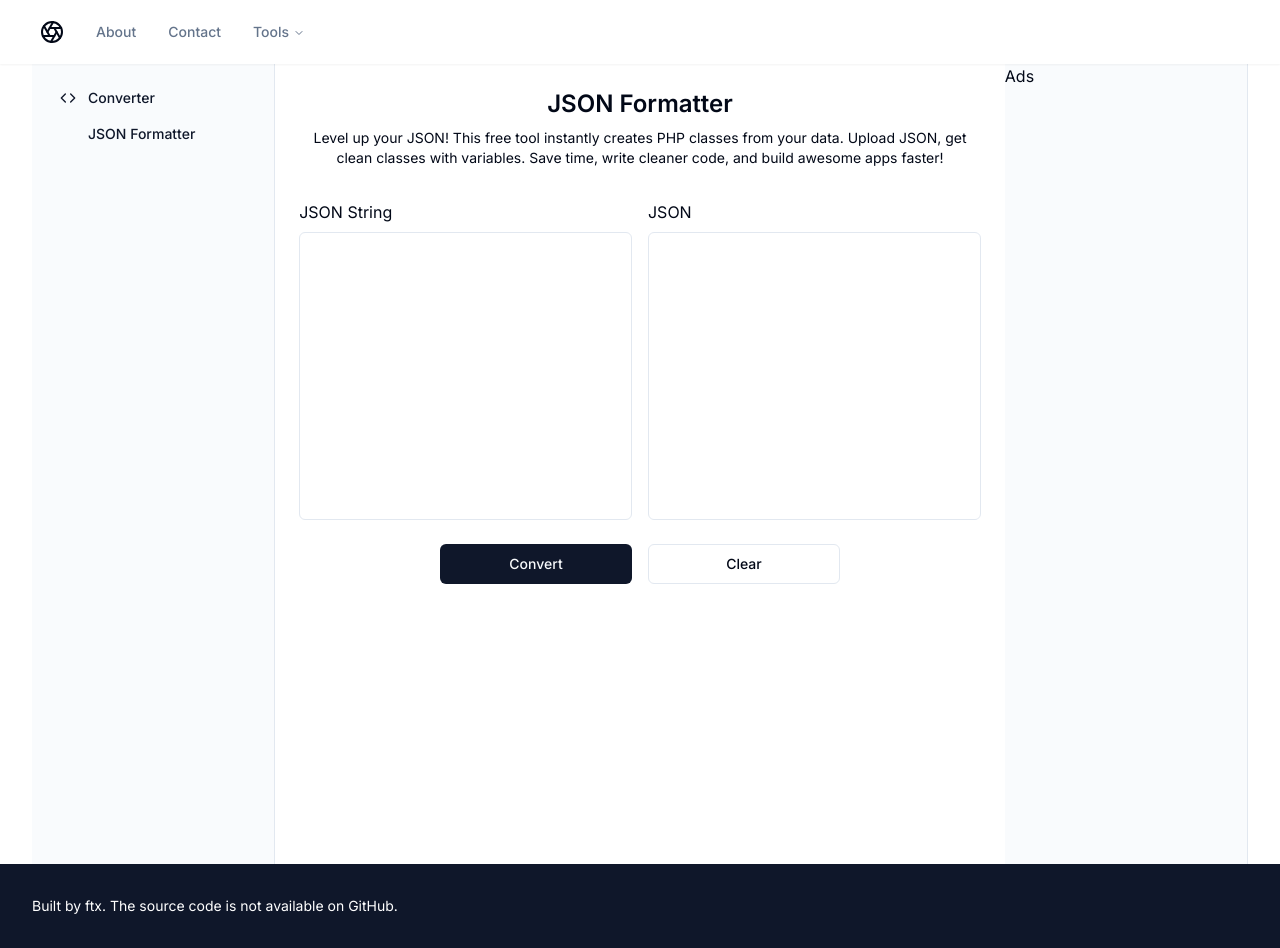
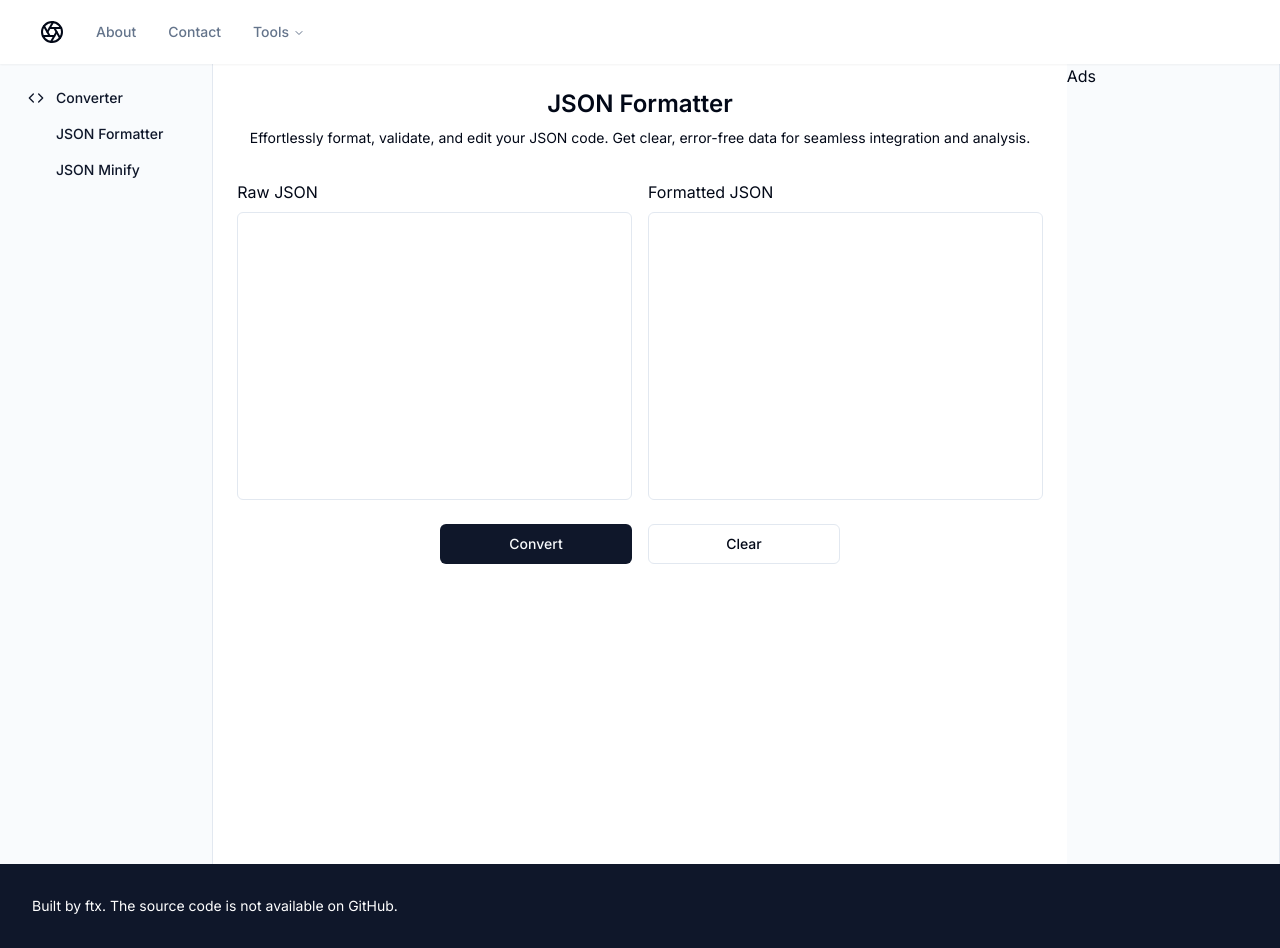
Before and after one commit to sidpandagle/ftx, a Next.js app: page /converter/json-formatter in a window 1280 px wide. Built offline with nearby package versions, Linux system fonts and the light colour scheme.

Commit message:
Basic JSON template for pages added

```diff
--- /dev/null
+++ b/src/app/converter/[type]/page.tsx
@@ -0,0 +1,51 @@
+'use client'
+import React, { useEffect, useState } from "react"
+import { Button } from "@/components/ui/button"
+import { Textarea } from "@/components/ui/textarea"
+import { Label } from "@radix-ui/react-dropdown-menu"
+import { tools } from "@/services/constants"
+
+export default function Dashboard({ params }: { params: { type: string } }) {
+
+  const [input, setInput] = useState(null as any);
+  const [output, setOutput] = useState(null as any);
+  const [convertor, setConvertor] = useState({} as any);
+
+  useEffect(() => {
+    setConvertor(tools.find((r: any) => r.url == params.type));
+  }, [params])
+
+  function clear() {
+    setInput('');
+    setOutput('');
+  }
+
+  return (
+    convertor?.heading &&
+    <div className="flex flex-col">
+      <main className="flex flex-1 flex-col gap-4 p-4 lg:gap-6 lg:p-6">
+        <div className="text-center">
+          <h1 className="text-lg font-semibold md:text-2xl">{convertor.heading}</h1>
+          <div className="p-2 text-sm">
+            {convertor.subHeading}
+          </div>
+        </div>
+        <div className="flex gap-4">
+          <div className="grid w-full gap-2">
+
+            <Label>{convertor.labelOne}</Label>
+            <Textarea value={input} onPaste={(e) => { setOutput(convertor.process(e.clipboardData.getData('Text'))) }} onChange={(e) => setInput(e.target.value)} onKeyDown={(e) => setInput(input)} className="resize-none focus-visible:ring-1 focus-visible:ring-offset-0 h-72" />
+          </div>
+          <div className="grid w-full gap-2 relative">
+            <Label>{convertor.labelTwo}</Label>
+            <Textarea value={output} onChange={(e) => { }} className="text-black cursor-default caret-transparent resize-none h-72 focus-visible:ring-offset-0 focus-visible:ring-0" />
+          </div>
+        </div>
+        <div className="flex justify-center gap-4">
+          <Button className="w-48" onClick={() => { setOutput(convertor.process(input)) }}>Convert</Button>
+          <Button className="w-48" onClick={() => { clear() }} variant={"outline"}>Clear</Button>
+        </div>
+      </main>
+    </div>
+  )
+}
--- a/src/app/converter/json-formatter/page.tsx
+++ /dev/null
@@ -1,52 +0,0 @@
-'use client'
-import React, { useState } from "react"
-import { Button } from "@/components/ui/button"
-import { Textarea } from "@/components/ui/textarea"
-import { Label } from "@radix-ui/react-dropdown-menu"
-
-export default function Dashboard() {
-  const [input, setInput] = useState("");
-  const [output, setOutput] = useState("");
-
-  function process(input: any) {
-    try {
-      input = JSON.parse(input)
-      return JSON.stringify(input, null, "\t")
-    } catch (error) {
-      return 'Invalid JSON'
-    }
-  }
-
-  function clear() {
-     setInput('');
-     setOutput('');
-  }
-
-  return (
-    <div className="flex flex-col">
-      <main className="flex flex-1 flex-col gap-4 p-4 lg:gap-6 lg:p-6">
-        <div className="text-center">
-          <h1 className="text-lg font-semibold md:text-2xl">JSON Formatter</h1>
-          <div className="p-2 text-sm">
-            Level up your JSON! This free tool instantly creates PHP classes from your data. Upload JSON, get clean classes with variables. Save time, write cleaner code, and build awesome apps faster!
-          </div>
-        </div>
-        <div className="flex gap-4">
-          <div className="grid w-full gap-2">
-
-            <Label>JSON String</Label>
-            <Textarea value={input} onPaste={(e) => { setOutput(process(e.clipboardData.getData('Text'))) }} onChange={(e) => setInput(e.target.value)} onKeyDown={(e) => setInput(input)} className="resize-none h-72 focus-visible:ring-offset-0" />
-          </div>
-          <div className="grid w-full gap-2 relative">
-            <Label>JSON</Label>
-            <Textarea value={output} onChange={(e) => {}} className="text-black cursor-default caret-transparent resize-none h-72 focus-visible:ring-offset-0 focus-visible:ring-0" />
-          </div>
-        </div>
-        <div className="flex justify-center gap-4">
-          <Button className="w-48" onClick={() => { setOutput(process(input)) }}>Convert</Button>
-          <Button className="w-48" onClick={() => { clear() }} variant={"outline"}>Clear</Button>
-        </div>
-      </main>
-    </div>
-  )
-}
--- a/src/app/converter/layout.tsx
+++ b/src/app/converter/layout.tsx
@@ -3,6 +3,7 @@ import React from "react"
 import {
     Code,
 } from "lucide-react"
+import { tools } from "@/services/constants";
 export default function Dashboard({
     children,
 }: Readonly<{
@@ -10,7 +11,7 @@ export default function Dashboard({
 }>) {
     return (
         // <div className="grid min-h-screen w-full md:grid-cols-[220px_1fr] lg:grid-cols-[280px_1fr]">
-        <div className="grid min-h-screen w-full md:grid-cols-5 lg:grid-cols-5 container mx-auto">
+        <div className="grid min-h-screen w-full md:grid-cols-6 lg:grid-cols-6">
             <div className="hidden border-r col-span-1 bg-muted/40 md:block">
                 <div className="flex h-full max-h-screen flex-col gap-2">
                     <div className="flex-1">
@@ -20,16 +21,20 @@ export default function Dashboard({
                                 <Code className="h-4 w-4" />
                                 Converter
                             </Link>
-                            <Link href="#" className="flex items-center gap-3 rounded-lg px-3 py-2 text-muted-foreground transition-all text-primary">
-                                {/* <Home className="h-4 w-4" /> */}
-                                <div className="h-4 w-4"></div>
-                                JSON Formatter
-                            </Link>
+                            {tools.map((r, i) => {
+                                return (
+                                    <Link key={i} href={r.url} className="flex items-center gap-3 rounded-lg px-3 py-2 text-muted-foreground transition-all text-primary">
+                                        {/* <Home className="h-4 w-4" /> */}
+                                        <div className="h-4 w-4"></div>
+                                        {r.heading}
+                                    </Link>
+                                )
+                            })}
                         </nav>
                     </div>
                 </div>
             </div>
-            <div className="col-span-3">
+            <div className="col-span-4">
                 {children}
             </div>
             <div className="hidden border-r bg-muted/40 md:block col-span-1">
--- /dev/null
+++ b/src/services/constants.ts
@@ -0,0 +1,28 @@
+import { jsonFormatter, minifyJSON } from "./processor";
+
+export const tools = [
+    {
+        url: 'json-formatter',
+        heading: 'JSON Formatter',
+        subHeading: 'Effortlessly format, validate, and edit your JSON code. Get clear, error-free data for seamless integration and analysis.',
+        labelOne: 'Raw JSON',
+        labelTwo: 'Formatted JSON',
+        process: jsonFormatter,
+    },
+    {
+        url: 'json-minify',
+        heading: 'JSON Minify',
+        subHeading: 'JSON minification removes unnecessary characters from JSON data, like whitespace and comments. This makes your JSON files smaller, saving storage space and speeding up transmission times.',
+        labelOne: 'JSON',
+        labelTwo: 'Minified JSON',
+        process: minifyJSON,
+    },
+];
+
+// XML to JSON
+// CSV to JSON
+// TSV to JSON
+// JSON to XML
+// JSON to CSV
+// JSON to Text
+// JSON to TSV
--- /dev/null
+++ b/src/services/processor.ts
@@ -0,0 +1,17 @@
+
+export function jsonFormatter(input: any) {
+    try {
+        return JSON.stringify(JSON.parse(input), null, "\t")
+    } catch (error) {
+        return 'Invalid JSON'
+    }
+}
+
+export function minifyJSON(json: any) {
+    try {
+        let parsed = JSON.parse(json)
+        return json.replace(/(^\s+|\s+$|\n)/gm, "");
+    } catch (error) {
+        return 'Invalid JSON'
+    }
+}
--- a/src/shared/Header.tsx
+++ b/src/shared/Header.tsx
@@ -32,6 +32,7 @@ import {
     CardHeader,
     CardTitle,
 } from "@/components/ui/card"
+import { tools } from "@/services/constants"
 
 
 export default function Header() {
@@ -64,14 +65,18 @@ export default function Header() {
                             <NavigationMenuContent>
                                 <NavigationMenuLink>
                                     <div className="grid gap-4 sm:grid-cols-4 p-4 md:grid-cols-4 lg:grid-cols-4 xl:grid-cols-4 min-w-[600px]">
-                                        <Link href={'/converter/json-formatter'}>
+                                        {tools.map((r: any, i: any) => {
+                                            return (
+                                                <Link key={i} href={`/converter/${r.url}`}>
                                                     <Card className="hover:bg-primary-foreground duration-200 cursor-pointer border-none shadow-none">
                                                         <CardHeader className="p-2">
-                                                    <CardTitle className="text-md">JSON Formatter</CardTitle>
+                                                            <CardTitle className="text-md">{r.heading}</CardTitle>
                                                             {/* <CardDescription className="text-xs">Card Description</CardDescription> */}
                                                         </CardHeader>
                                                     </Card>
                                                 </Link>
+                                            )
+                                        })}
                                     </div>
 
                                 </NavigationMenuLink>
```
Lines whose indentation alone changed are shown as unchanged.
